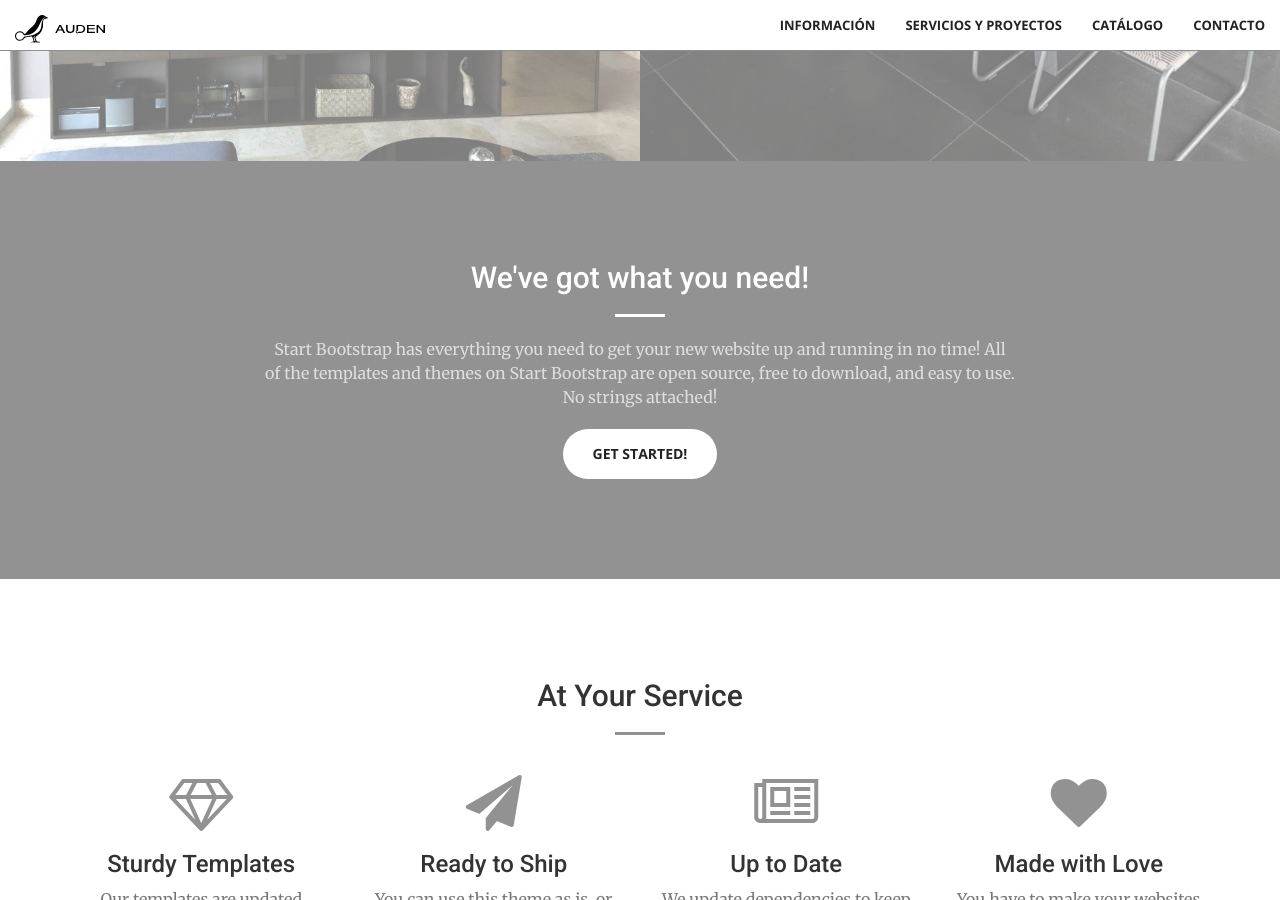
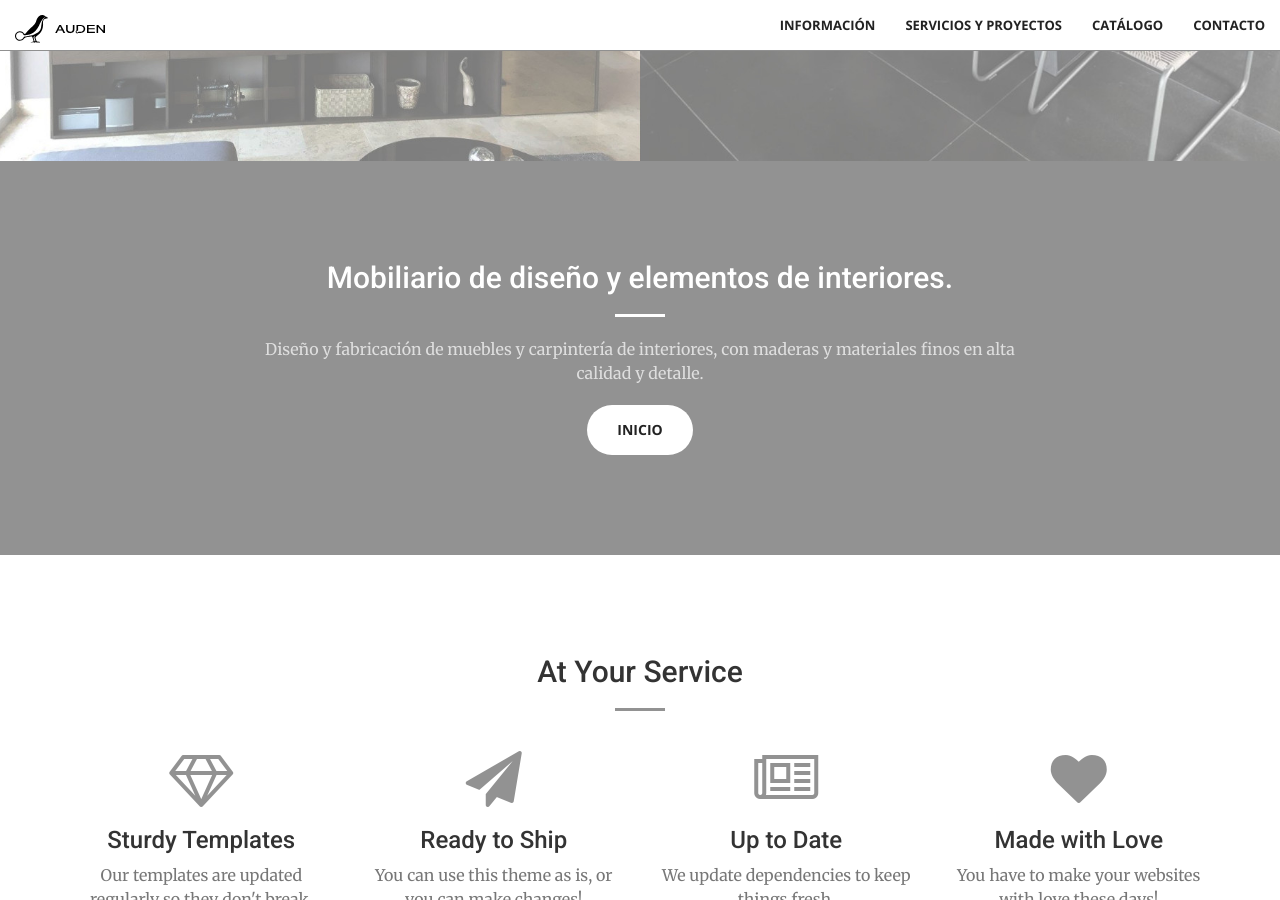
Before and after one commit to AudenLeonardo/AudenLeonardo.github.io, a Jekyll site: the page built from index.html, in a window 1280 px wide and 900 px high, scrolled down 739 px. Built offline with Jekyll 4.4.1, drawn with Linux system fonts in a browser that asks for light colours.

Commit message:
Update call-to-action.html

```diff
--- a/_includes/call-to-action.html
+++ b/_includes/call-to-action.html
@@ -2,10 +2,10 @@
     <div class="container">
         <div class="row">
             <div class="col-lg-8 col-lg-offset-2 text-center">
-                <h2 class="section-heading">We've got what you need!</h2>
+                <h2 class="section-heading">Mobiliario de diseño y elementos de interiores.</h2>
                 <hr class="light">
-                <p class="text-faded">Start Bootstrap has everything you need to get your new website up and running in no time! All of the templates and themes on Start Bootstrap are open source, free to download, and easy to use. No strings attached!</p>
-                <a href="#" class="btn btn-default btn-xl">Get Started!</a>
+                <p class="text-faded">Diseño y fabricación de muebles y carpintería de interiores, con maderas y materiales finos en alta calidad y detalle.</p>
+                <a href="#" class="btn btn-default btn-xl">Inicio</a>
             </div>
         </div>
     </div>
```
